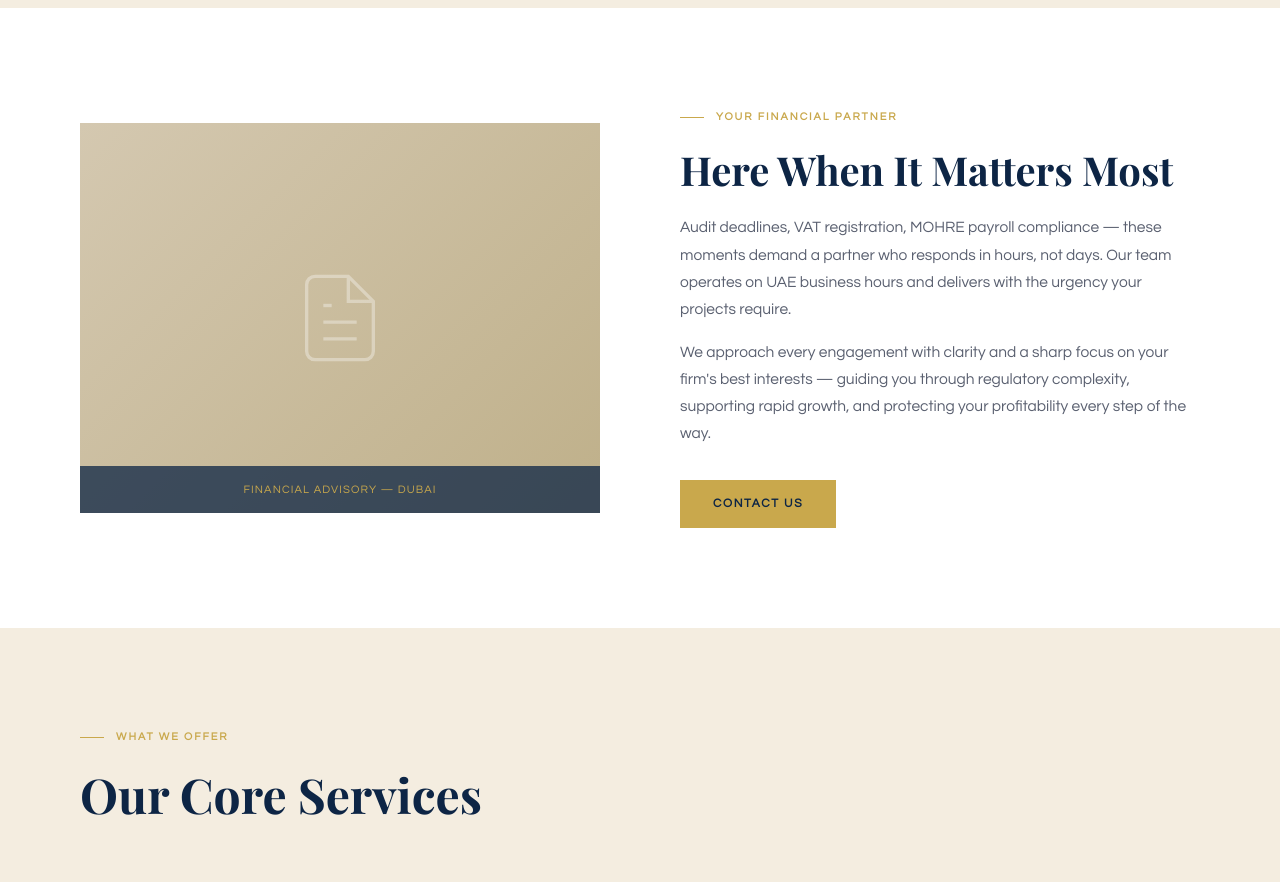
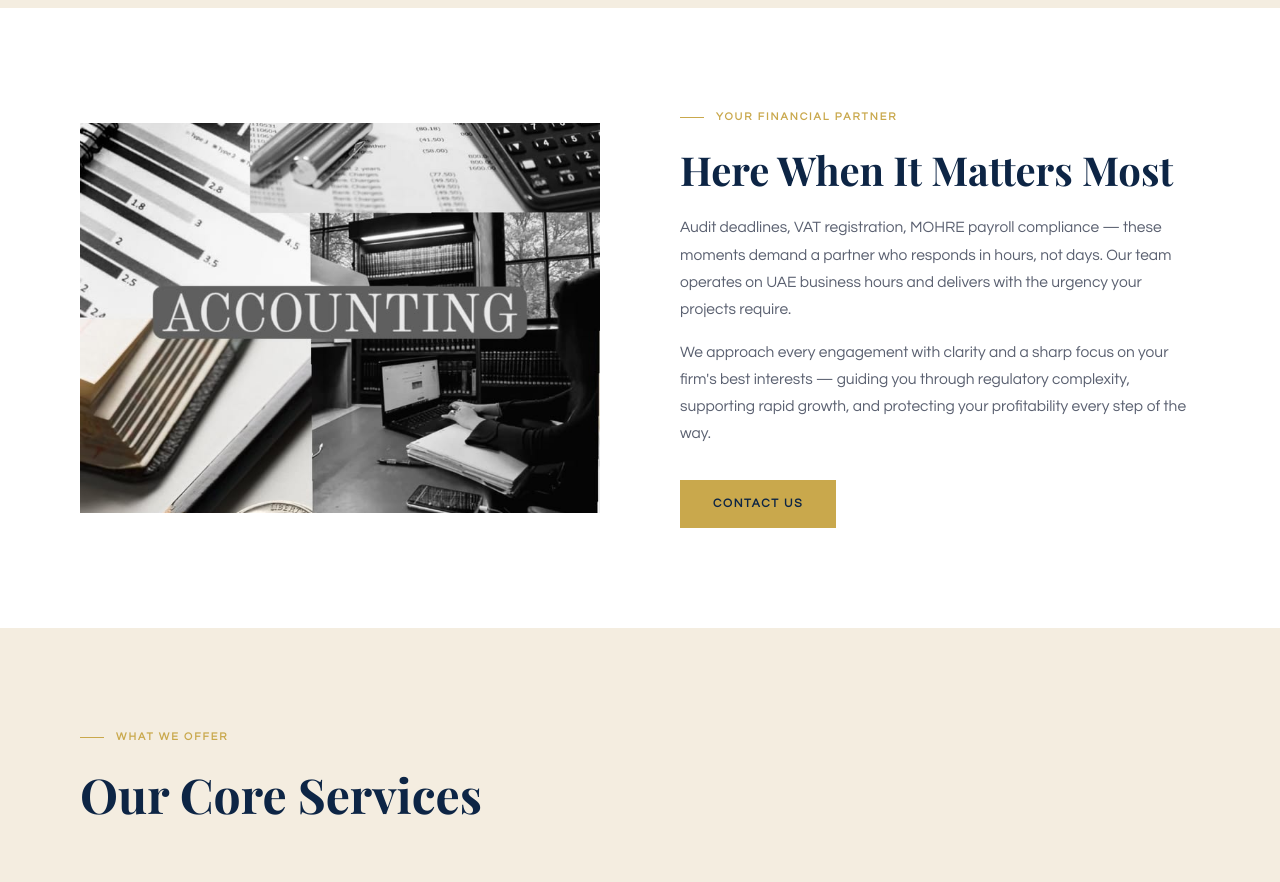
Before and after one commit to piyushbajpaidubai/financial-services-website, a plain HTML site: page index.html in a window 1280 px wide. Shown: the part 1560-2442 px from the top of the page. Drawn offline with nearby package versions, Linux system fonts and the light colour scheme; a web font is replaced by a local one.

Commit message:
Replace Financial Advisory placeholder with advisory.jpg

```diff
--- a/index.html
+++ b/index.html
@@ -993,16 +993,7 @@
 <section class="why-abc section-white">
   <div class="inner">
     <div class="img-block">
-      <div class="img-placeholder" style="background: linear-gradient(135deg, #d4c8b0 0%, #bfb08a 100%);">
-        <svg width="100" height="100" viewBox="0 0 24 24" fill="none" stroke="white" stroke-width="0.8">
-          <path d="M14 2H6a2 2 0 0 0-2 2v16a2 2 0 0 0 2 2h12a2 2 0 0 0 2-2V8z"/>
-          <polyline points="14 2 14 8 20 8"/>
-          <line x1="16" y1="13" x2="8" y2="13"/>
-          <line x1="16" y1="17" x2="8" y2="17"/>
-          <polyline points="10 9 9 9 8 9"/>
-        </svg>
-        <div class="img-placeholder-label">Financial Advisory — Dubai</div>
-      </div>
+      <img src="advisory.jpg" alt="Financial Advisory — Dubai" style="width:100%;aspect-ratio:4/3;object-fit:cover;display:block;">
     </div>
     <div class="why-text">
       <div class="section-eyebrow">Your Financial Partner</div>
```
